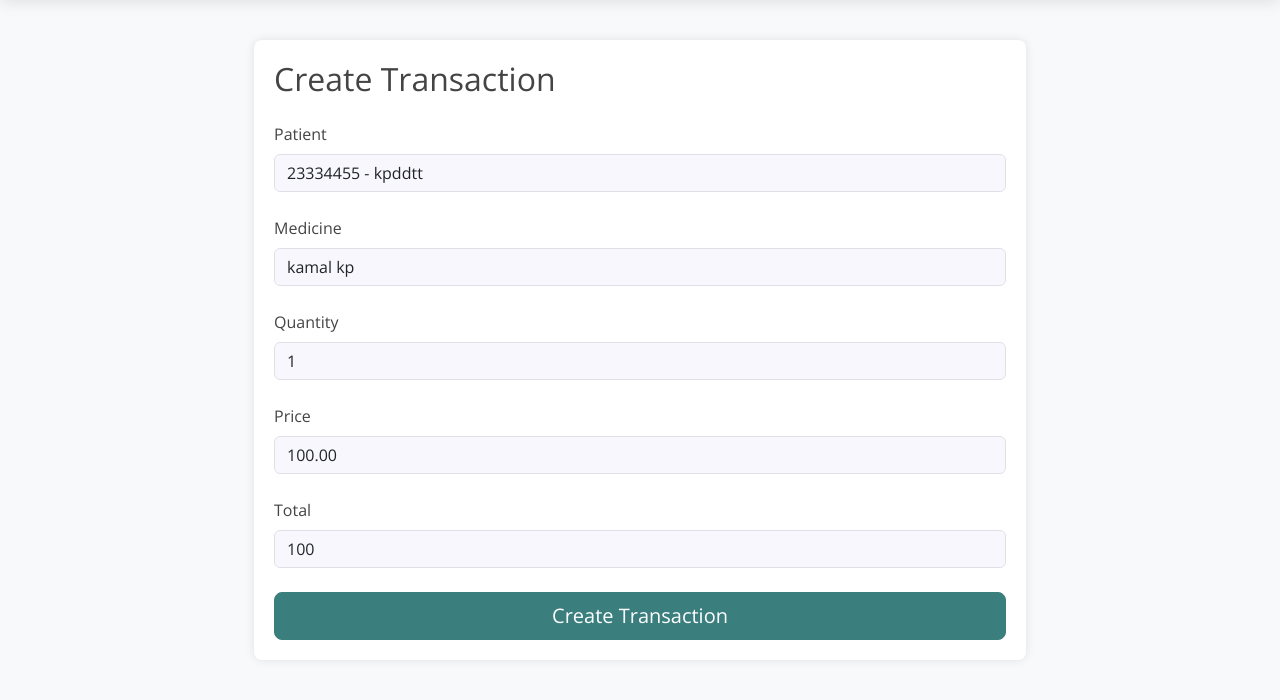
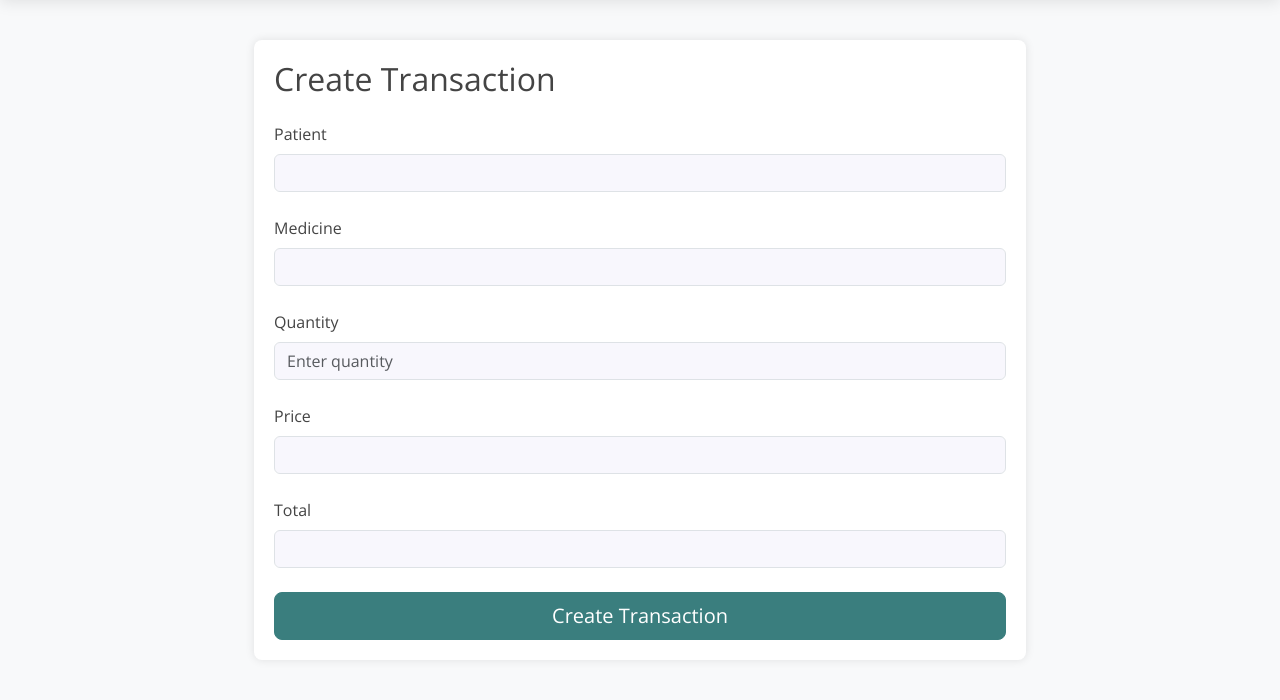
Before and after one commit to kpkmaduwantha9/mediapplication, a Django app: page /transaction/addtransaction/ in a window 1280 px wide. Shown: the part 116-816 px from the top of the page. Run offline with Django 5.2, Linux system fonts and the light colour scheme; data comes from the database, SQL or seed files in the repository; both versions use the stored data as it was after the commit.

Commit message:
final :)

```diff
--- a/medishop/templates/base.html
+++ b/medishop/templates/base.html
@@ -47,6 +47,8 @@
                     <li><a href="{% url 'medicine_home' %}">Medicines</a></li>
 
                     {% if user.is_staff %}
+
+
                     <!-- <li><a href="{% url 'medicine_home' %}">Logout</a></li> -->
                     <li>
                         <!-- <a href="{% url 'medicine_home' %}" style="color: rgb(252, 0, 0); font-weight: bold; text-decoration: none;"> -->
@@ -62,6 +64,8 @@
                 </li>
                     {% endif %}
                 </ul>
+
+
 
             </nav>
         </div>
--- a/medishop/templates/home.html
+++ b/medishop/templates/home.html
@@ -175,6 +175,9 @@
                     </div>
                     {% endif %}
 
+
+
+
                     <!--! /view -->
 
                     <div class="instruction-step">
--- a/transaction/templates/transaction/add_transaction.html
+++ b/transaction/templates/transaction/add_transaction.html
@@ -70,7 +70,7 @@
                     <!-- Medicine -->
                     <div class="mb-4">
                         <label for="id_medicine" class="form-label">Medicine</label>
-                        <select name="medicine" id="id_medicine" class="form-control">
+                        <select name="medicine" id="id_medicine" class="form-control" >
                             {% for medicine in medicines %}
                                 <option value="{{ medicine.id }}" data-price="{{ medicine.price }}">{{ medicine.name }}</option>
                             {% endfor %}
@@ -86,13 +86,13 @@
                     <!-- Price -->
                     <div class="mb-4">
                         <label for="id_price" class="form-label">Price</label>
-                        <input type="number" name="price" id="id_price" class="form-control" readonly>
+                        <input type="number" name="price" id="id_price"  class="form-control" readonly>
                     </div>
 
                     <!-- Total -->
                     <div class="mb-4">
                         <label for="id_total" class="form-label">Total</label>
-                        <input type="number" name="total" id="id_total" class="form-control" readonly>
+                        <input type="number" name="total" id="id_total"  class="form-control" readonly>
                     </div>
 
                     <!-- Submit Button -->
@@ -104,7 +104,7 @@
         </div>
     </div>
 </div>
-
+<!--
 <script>
     $(document).ready(function () {
         function updateTotal() {
@@ -127,5 +127,37 @@
         // Trigger change on page load to populate price
         $("#id_medicine").trigger("change");
     });
+</script> -->
+
+<script>
+    $(document).ready(function () {
+        // Clear input fields on page load
+        $("#id_patient").prop("selectedIndex", -1);
+        $("#id_medicine").prop("selectedIndex", -1);
+        $("#id_quantity").val("");
+        $("#id_price").val("");
+        $("#id_total").val("");
+
+        // Function to update the total
+        function updateTotal() {
+            const price = parseFloat($("#id_price").val()) || 0;
+            const quantity = parseInt($("#id_quantity").val()) || 1;
+            $("#id_total").val(price * quantity);
+        }
+
+        // Update price and total when medicine selection changes
+        $("#id_medicine").change(function () {
+            const selectedOption = $(this).find(":selected");
+            const price = selectedOption.data("price");
+            $("#id_price").val(price);
+            updateTotal();
+        });
+
+        // Update total when quantity input changes
+        $("#id_quantity").on("input", function () {
+            updateTotal();
+        });
+    });
 </script>
+
 {% endblock %}
```
Also changed, not shown: db.sqlite3, transaction/migrations/0003_transaction_created_at_transaction_total.py (added).
